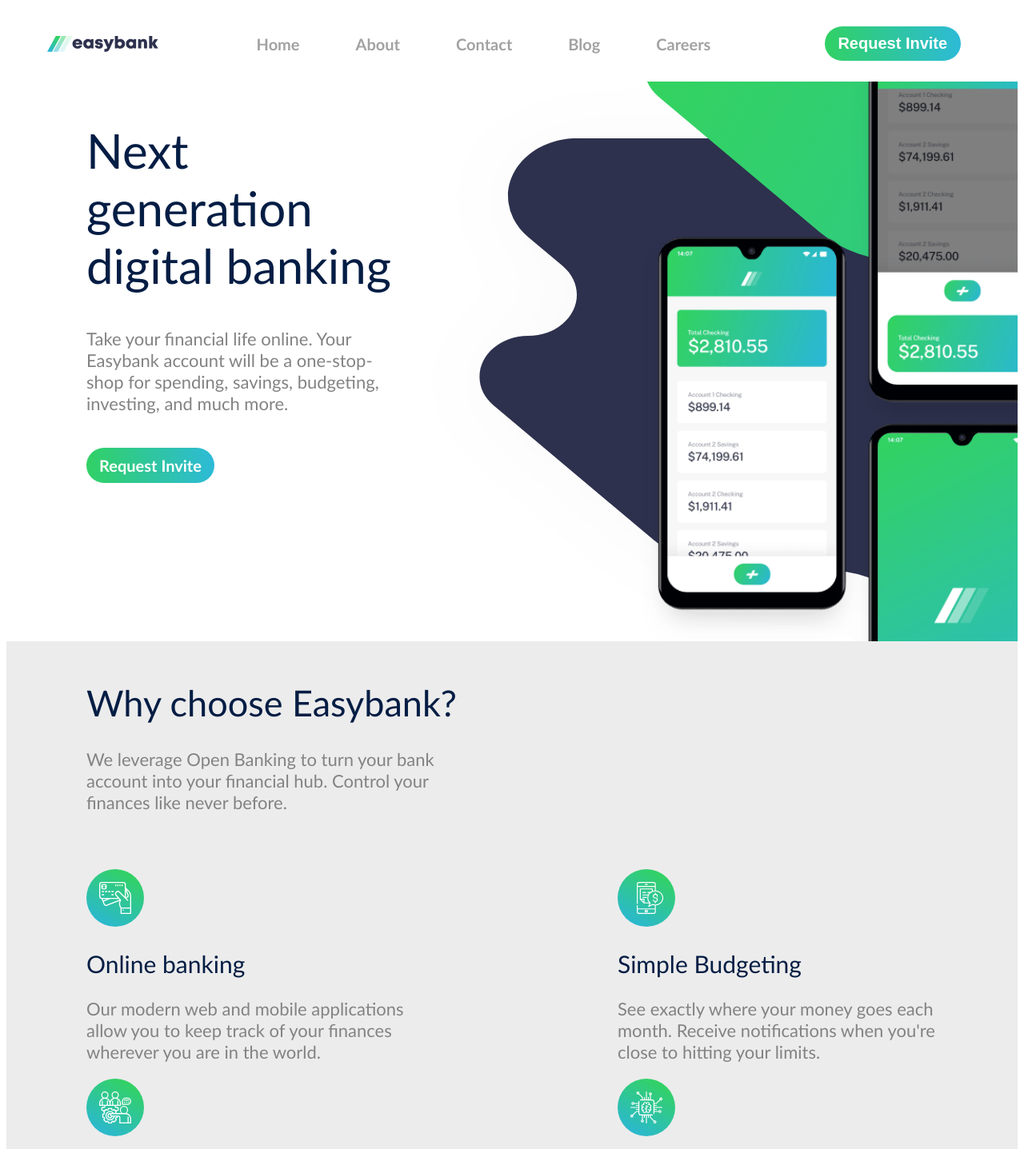
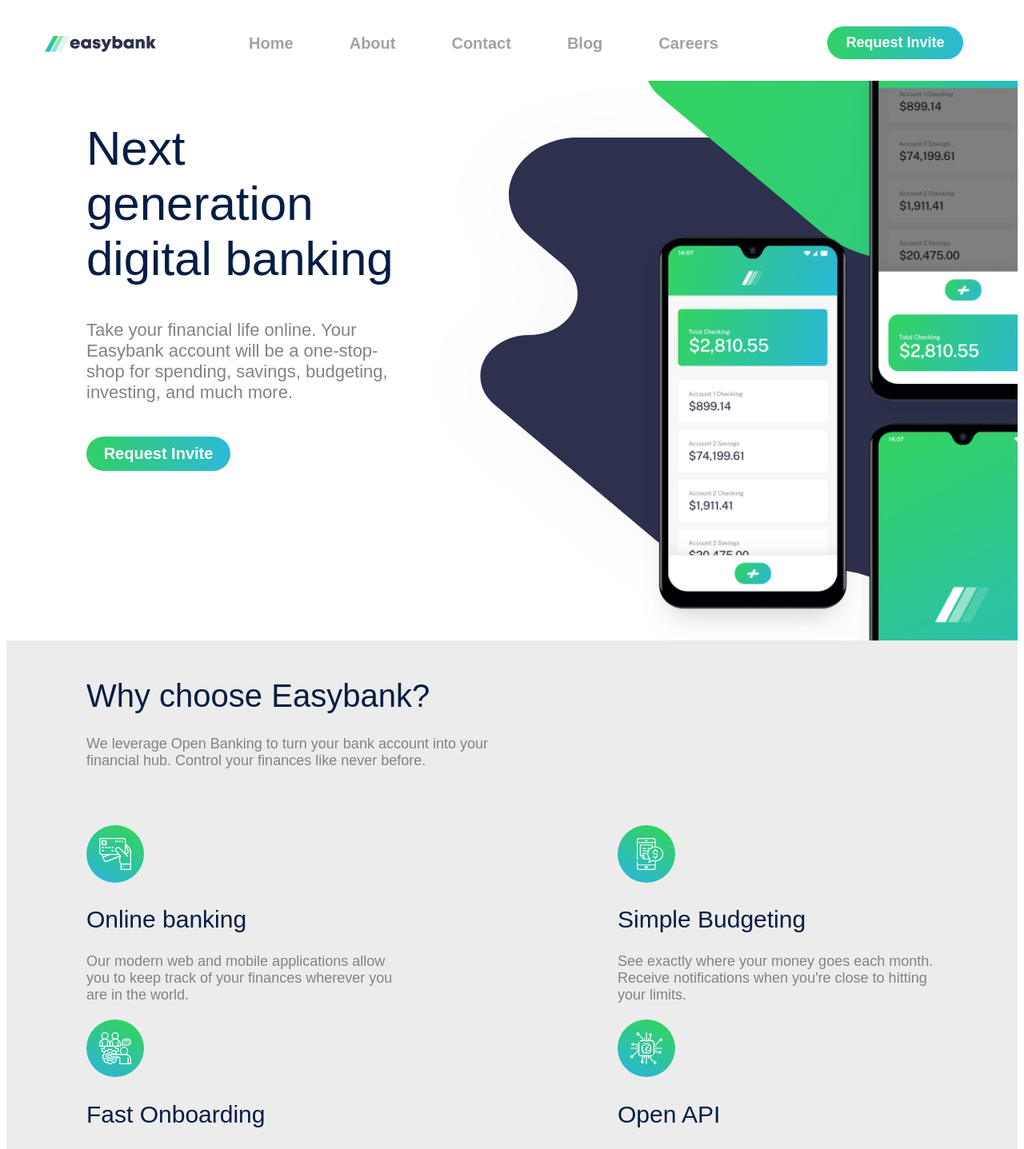
Before and after one commit to xBunnicornx/angie-bank, a React (Vite) app: page / in a window 1280 px wide. Shown: the top 1437 px of the page at 80% size. Built offline with nearby package versions, Linux system fonts and the light colour scheme.

Commit message:
fixed
fishing up the fonts

```diff
--- a/src/App.css
+++ b/src/App.css
@@ -1,5 +1,6 @@
 body {
-  font-family: "Gill Sans", "Gill Sans MT", Calibri, "Trebuchet MS", sans-serif;
+  font-family: "Public Sans", sans-serif;
+  font-size: 18px;
   max-height: 100%;
   max-width: 100%;
 }
--- a/src/App.jsx
+++ b/src/App.jsx
@@ -7,6 +7,11 @@
 import News from "./components/news";
 import Guidge from "./components/usageguide";
 import HeadLine from "./components/headline";
+
+<link
+  href="https://fonts.googleapis.com/css2?family=Public+Sans:wght@400;700&display=swap"
+  rel="stylesheet"
+></link>;
 
 function App() {
   return (
--- a/src/components/footer.css
+++ b/src/components/footer.css
@@ -84,6 +84,7 @@
   padding: 10px 15px;
   color: white;
   font-weight: bold;
+  font-size: 18px;
   border: none;
 }
 .invite-btn-footer {
@@ -95,7 +96,7 @@
     display: flex;
     justify-content: center;
     align-items: center;
-    width: 150px;
+    width: 170px;
     padding: 10px 0;
     margin: 0 auto;
   }
--- a/src/components/header.css
+++ b/src/components/header.css
@@ -5,6 +5,7 @@
   justify-items: center;
   cursor: pointer;
   padding: 15px 0;
+  font-family: "Public Sans", sans-serif;
 }
 
 @media screen and (max-width: 1023px) {
@@ -69,7 +70,7 @@
   width: 170px;
   justify-content: center;
   align-items: center;
-  font-size: 20px;
+  font-size: 18px;
   margin: 10px 20px;
   font-weight: bold;
   border: none;
--- a/src/components/header.jsx
+++ b/src/components/header.jsx
@@ -1,4 +1,5 @@
 import "./header.css";
+
 export function Header() {
   function handleNav() {
     let PhoneNav = document.querySelector(".nav");
--- a/src/components/headline.css
+++ b/src/components/headline.css
@@ -52,7 +52,7 @@
   border-radius: 50px;
   padding: 10px 15px;
   color: white;
-  width: 130px;
+  width: 150px;
   justify-content: center;
   align-items: center;
   font-size: 20px;
--- a/src/components/news.css
+++ b/src/components/news.css
@@ -39,17 +39,17 @@
 
 .author {
   color: rgb(131, 131, 131);
-  font-size: 16px;
+  font-size: 15px;
   padding-bottom: 10px;
 }
 
 .paragraph {
   color: rgb(131, 131, 131);
-  font-size: 20px;
+  font-size: 18px;
 }
 
 .title {
-  font-size: 25px;
+  font-size: 20px;
   padding-bottom: 10px;
 }
 
--- a/src/components/usageguidge.css
+++ b/src/components/usageguidge.css
@@ -39,7 +39,7 @@
 }
 
 h1 {
-  font-size: 45px;
+  font-size: 40px;
   font-weight: 400;
   color: #031d44;
 }
@@ -51,7 +51,7 @@
 }
 
 p1 {
-  font-size: 22px;
+  font-size: 18px;
   color: rgb(131, 131, 131);
 }
 
@@ -62,7 +62,7 @@
 }
 
 p2 {
-  font-size: 22px;
+  font-size: 18px;
   color: rgb(131, 131, 131);
 }
 
```
